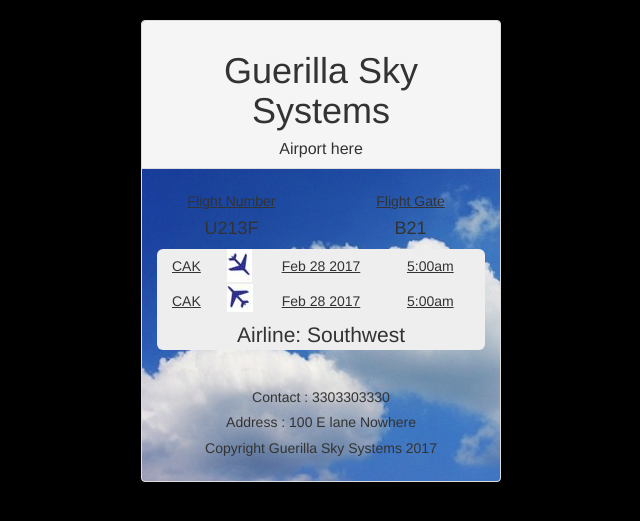
After one commit to rghrist23/airport, a PHP site: page /flight_number.php in a window 1280 px wide. The commit adds this page. Shown: the top 521 px of the page, without its empty margins (319-959 px from the left). Run offline with PHP 8.4, Linux system fonts and the light colour scheme; some libraries are stand-ins or nearby versions.

Commit message:
commit new index.php and flight_number.php

```diff
--- /dev/null
+++ b/phpFiles/flight_number.php
@@ -0,0 +1,96 @@
+<!doctype html>
+<html lang="en">
+<head>
+    <meta charset="UTF-8">
+    <meta name="viewport"
+          content="width=device-width, user-scalable=no, initial-scale=1.0, maximum-scale=1.0, minimum-scale=1.0">
+    <meta http-equiv="X-UA-Compatible" content="ie=edge">
+    <link rel="stylesheet" href="bootstrap.css">
+    <script src="https://ajax.googleapis.com/ajax/libs/jquery/3.1.1/jquery.min.js"></script>
+    <script src="https://maxcdn.bootstrapcdn.com/bootstrap/3.3.7/js/bootstrap.min.js"></script>
+    <title>Welcome to Guerilla Sky Systems
+    </title>
+</head>
+<body style="padding-top: 20px; background-color:black"">
+
+<div class="container">
+    <div class="row">
+        <div class="col-md-4 col-md-offset-4">
+            <div class="panel panel-default" style="background-image: url(sky-383823_640.jpg); background-size: cover; ">
+                <div class="panel-heading" style="text-align: center;">
+                    <h1>Guerilla Sky Systems</h1>
+                    <h4 class="panel-title">Airport here</h4>
+                </div>
+                <div class="panel-body" >
+                    <div class="row">
+                        <div class="col-md-6">
+                            <h5 style="text-align:center"><u>Flight Number</u></h5>
+                            <h4 style="text-align:center">U213F</h4>
+                        </div>
+                        <div class="col-md-6">
+                            <h5 style="text-align:center"><u>Flight Gate</u></h5>
+                            <h4 style="text-align:center">B21</h4>
+
+                        </div>
+                    </div>
+                    <div class="jumbotron jumbotron-fluid" style="padding:0;">
+                        <div class="container">
+                            <div class="row">
+
+                                <div class="col-md-2">
+                                    <h5 style="text-align:center"><u>CAK</u></h5>
+                                </div>
+                                <div class="col-md-2">
+                                    <img class="center-blck" src="flightin.JPG">
+
+                                </div>
+                                <div class="col-md-4">
+                                    <h5 style="text-align:center"><u>Feb 28 2017</u></h5>
+                                </div>
+                                <div class="col-md-4">
+                                    <h5 style="text-align:center"><u>5:00am</u></h5>
+
+                                </div>
+                            </div>
+                        </div>
+                        <div class="container">
+                            <div class="row">
+
+                                <div class="col-md-2">
+                                    <h5 style="text-align:center"><u>CAK</u></h5>
+                                </div>
+                                <div class="col-md-2">
+                                    <img class="center-blck" src="flightout.JPG">
+
+                                </div>
+                                <div class="col-md-4">
+                                    <h5 style="text-align:center"><u>Feb 28 2017</u></h5>
+                                </div>
+                                <div class="col-md-4">
+                                    <h5 style="text-align:center"><u>5:00am</u></h5>
+
+                                </div>
+                            </div>
+                        </div>
+                        <p style="text-align: center;">Airline: Southwest</p>
+                    </div>
+                    <div class="container col-md-12">
+                        <div class="row">
+                            <div class="col-md-12">
+                                <h5 style="text-align: center;">  Contact : 3303303330</h5>
+                                <h5 style="text-align: center;">  Address : 100 E lane Nowhere</h5>
+                                <h5 style="text-align: center;" >  Copyright Guerilla Sky Systems 2017</h5>
+
+                            </div>
+
+                        </div>
+                    </div>
+                </div>
+            </div>
+        </div>
+    </div>
+</div>
+
+
+</body>
+</html>
```
Also changed, not shown: phpFiles/index.php (+32 -34 lines), phpFiles/flightin.JPG (added), phpFiles/flightout.JPG (added), phpFiles/sky-383823_640.jpg (added).
